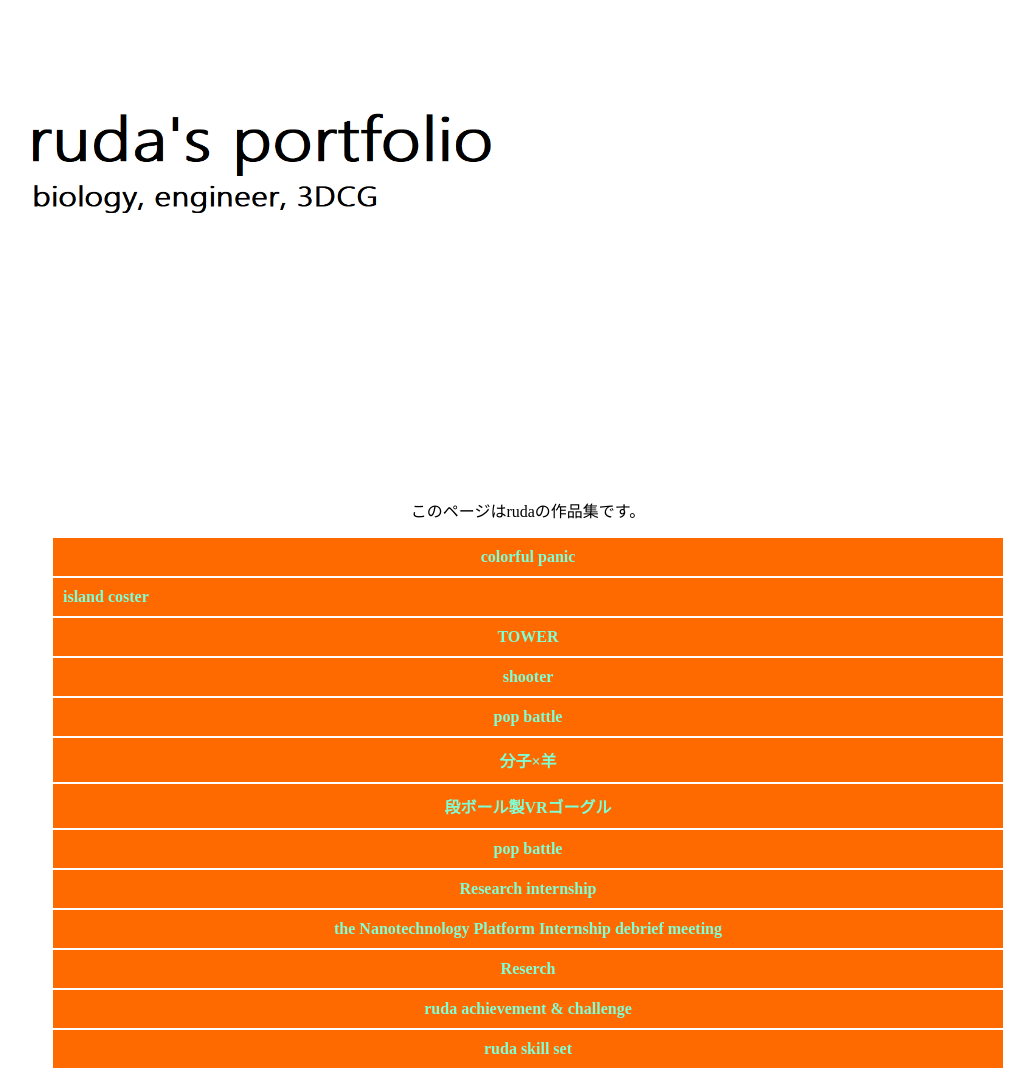
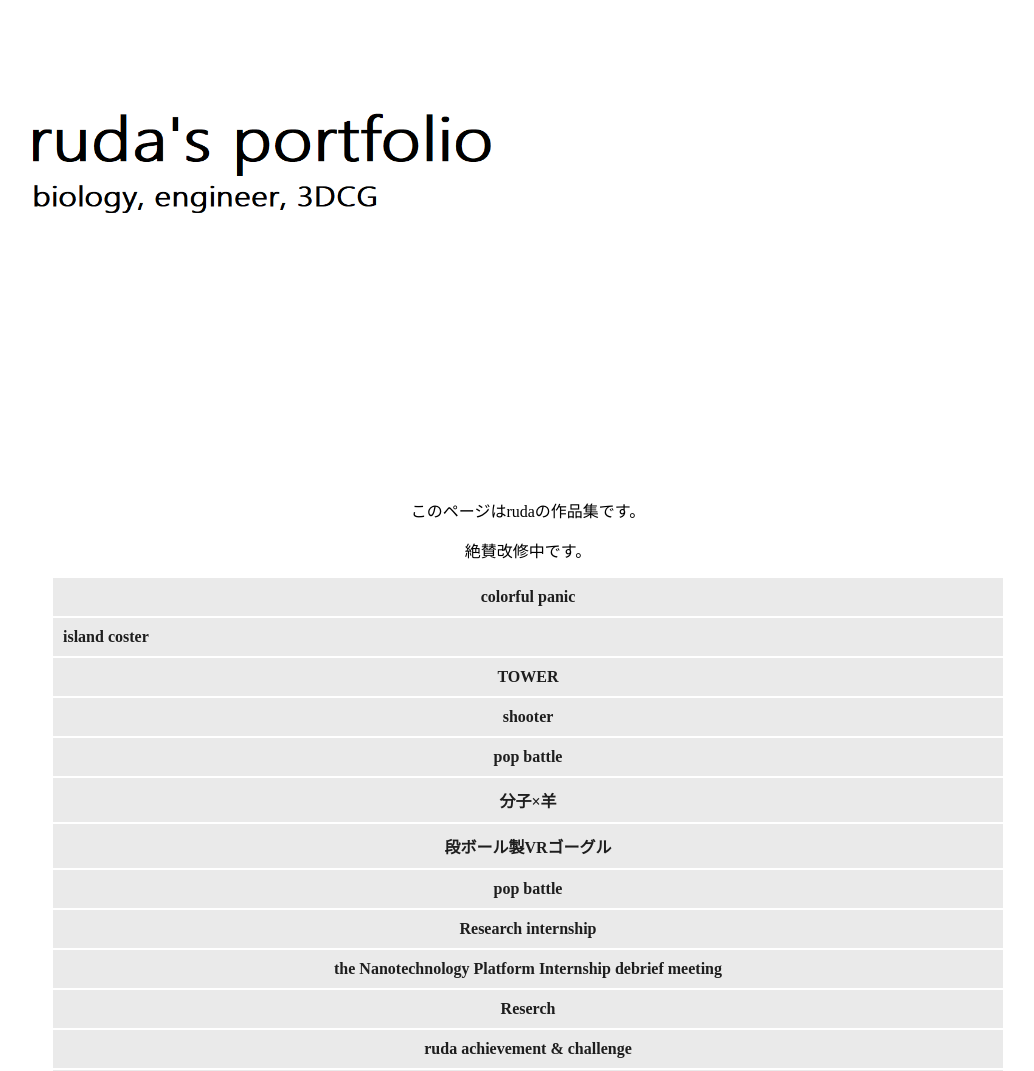
Before and after one commit to ruda830/HP_ruda, a plain HTML site: page index.html in a window 1280 px wide. Shown: the top 1071 px of the page, without its empty margins (112-1146 px from the left). Drawn offline with Linux system fonts and the light colour scheme.

Commit message:
ボックスの色を薄めで見やすいように修正。

```diff
--- a/index.html
+++ b/index.html
@@ -15,6 +15,7 @@
 
     </div>
     <p align="center">このページはrudaの作品集です。</p>
+    <p align="center">絶賛改修中です。</p>
 
     <div class="accordion">
 
--- a/stylesheet.css
+++ b/stylesheet.css
@@ -21,9 +21,9 @@
     display:block;
     margin: 1.0px 0;
     padding: 10px;
-    color:aquamarine;
+    color:#1e1e1e;
     font-weight: bold;
-    background: #ff6a00;
+    background: #eaeaea;
     cursor: pointer;
     transition: all 1s;
 
@@ -36,7 +36,7 @@
 
 /*ラベルホバー時*/
 .accordion label:hover {
-    background: #85baef;
+    background: #cbeaff;
 }
 
 
@@ -55,7 +55,7 @@
 .accbox:checked + .accshow {
     height: auto;
     padding: 5px;
-    background: #eaeaea;
+    background:#f0f0f0;
     opacity: 1;
 }
 
```
